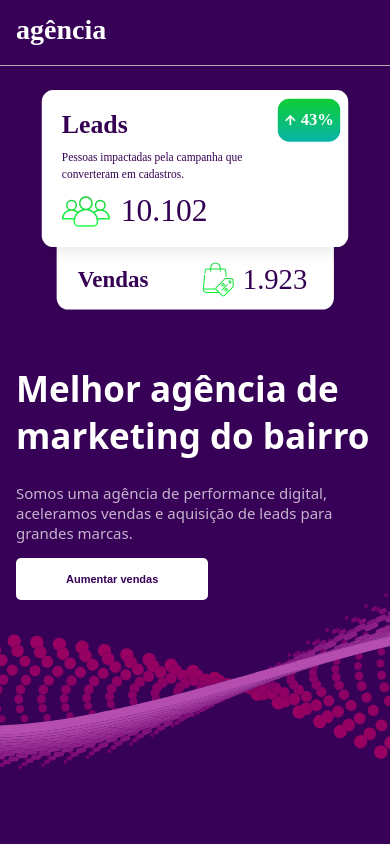
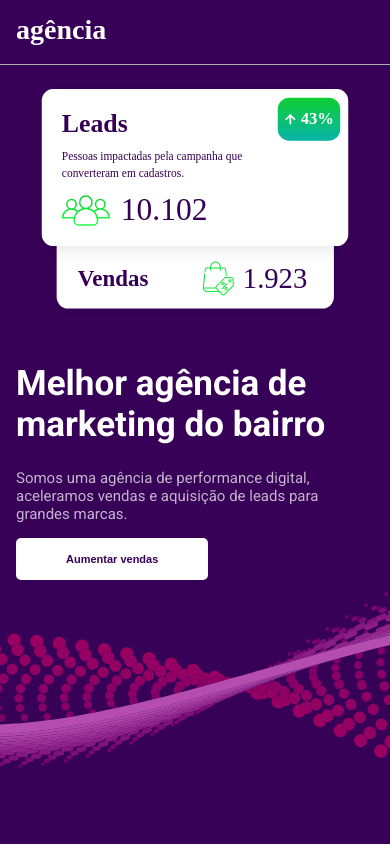
Before and after one commit to GitDavidJr/landing-page, a Next.js app: page / in a window 390 px wide. Shown: the top 844 px of the page. Built offline with nearby package versions, Linux system fonts and the light colour scheme.

Commit message:
feat: adiciona suporte ao Roboto como fonte e atualiza estilos para responsividade

```diff
--- a/package.json
+++ b/package.json
@@ -14,6 +14,7 @@
     "@fortawesome/free-regular-svg-icons": "^6.7.2",
     "@fortawesome/free-solid-svg-icons": "^6.7.2",
     "@fortawesome/react-fontawesome": "^0.2.2",
+    "@next/font": "^14.2.15",
     "next": "15.2.0",
     "react": "^19.0.0",
     "react-dom": "^19.0.0",
--- a/src/app/layout.jsx
+++ b/src/app/layout.jsx
@@ -1,7 +1,16 @@
+import { Roboto } from 'next/font/google';
+
+const roboto = Roboto({
+    subsets: ['latin'],
+    weight: ['400', '700'],
+    variable: '--font-roboto',
+});
+
+
 export default function Layout({ children }) {
     return (
       <html>
-        <body>
+        <body className={roboto.variable}>
           {children}
         </body>
       </html>
--- a/src/style/globals.scss
+++ b/src/style/globals.scss
@@ -4,7 +4,7 @@
 body{
     padding: 0;
     margin: 0;
-    font-family: system-ui, -apple-system, BlinkMacSystemFont, 'Segoe UI', Roboto, Oxygen, Ubuntu, Cantarell, 'Open Sans', 'Helvetica Neue', sans-serif;
+    font-family: var(--font-roboto);
     background-color: $purple-color;
     color: $white-color;
 }
--- a/src/style/mixins/responsive.scss
+++ b/src/style/mixins/responsive.scss
@@ -3,15 +3,3 @@
         @content;
     }
 }
-
-@mixin Tablet {
-    @media screen and (max-width: 600px) {
-        @content;
-    }
-}
-
-@mixin Laptop {
-    @media screen and (max-width: 600px) {
-        @content;
-    }
-}
```
Also changed, not shown: src/app/_app.jsx (+7 -1 lines), 1 other file (tests, documents, lock files or other folders).
